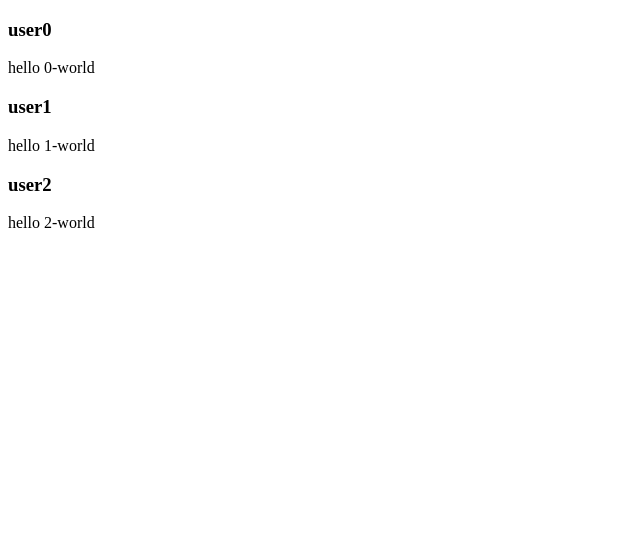
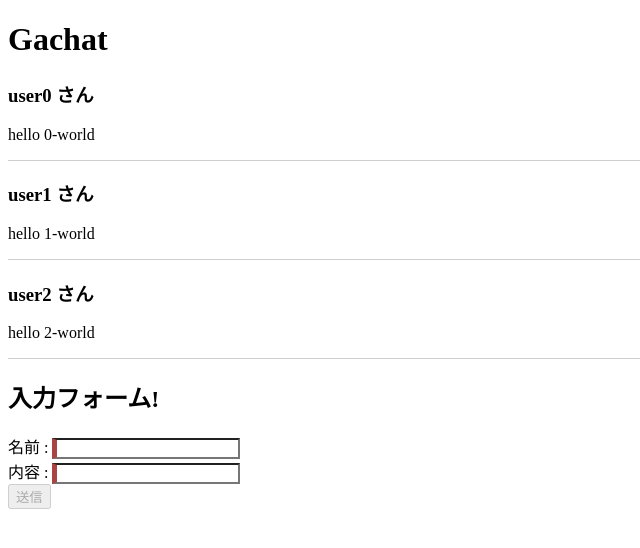
Before and after one commit to kinc-shinshu/gachat-client-angular, an Angular app: page / in a window 1280 px wide. Shown: the top 548 px of the page, without its empty margins (0-640 px from the left). Built offline with nearby package versions, Linux system fonts and the light colour scheme.

Commit message:
:pencil: Create basic chat page

```diff
--- a/src/app/app.module.ts
+++ b/src/app/app.module.ts
@@ -1,5 +1,6 @@
 import { BrowserModule } from '@angular/platform-browser';
 import { NgModule } from '@angular/core';
+import { FormsModule } from '@angular/forms';
 
 import { ChatComponent } from './chat/chat.component';
 
@@ -8,7 +9,8 @@ import { ChatComponent } from './chat/chat.component';
     ChatComponent
   ],
   imports: [
-    BrowserModule
+    BrowserModule,
+    FormsModule
   ],
   providers: [],
   bootstrap: [ChatComponent]
--- a/src/app/chat/chat.component.html
+++ b/src/app/chat/chat.component.html
@@ -1,6 +1,32 @@
+<h1>Gachat</h1>
+
 <div class="chatbox">
-  <div class="chatbox--chat" *ngFor="let chat of chats">
-    <h3>{{ chat.name }}</h3>
+  <div class="chatbox--loading" *ngIf="isFetching(); else chatBlock">
+    読み込み中...
+  </div>
+  <div class="chatbox--chat" *ngFor="let chat of chats" #chatBlock>
+    <h3>{{ chat.name }} さん</h3>
     <p>{{ chat.body }}</p>
   </div>
 </div>
+
+<div class="formbox">
+  <h2>入力フォーム!</h2>
+  <form class="formbox--form" #chatForm="ngForm" (ngSubmit)="onSubmit()">
+    <div class="formbox--form__group">
+      <label for="name">名前 : </label>
+      <input type="text" class="formbox--form__control" id="name"
+             required
+             [(ngModel)]="model.name" name="name">
+    </div>
+
+    <div class="formbox--form__group">
+      <label for="body">内容 : </label>
+      <input type="text" class="formbox--form__control" id="body"
+             required
+             [(ngModel)]="model.body" name="body">
+    </div>
+
+    <button type="submit" [disabled]="!chatForm.form.valid">送信</button>
+  </form>
+</div>
--- a/src/app/chat/chat.component.styl
+++ b/src/app/chat/chat.component.styl
@@ -0,0 +1,8 @@
+.chatbox--chat
+  border-bottom: 1px solid #cfcfcf
+
+.ng-valid[required], .ng-valid.required
+  border-left: 5px solid #42A948
+
+.ng-invalid:not(form)
+  border-left: 5px solid #A94442
--- a/src/app/chat/chat.component.ts
+++ b/src/app/chat/chat.component.ts
@@ -9,6 +9,7 @@ import { chats }  from './chat_mock';
 })
 export class ChatComponent implements OnInit {
   chats = [];
+  model = { name: '', body: '' };
 
   constructor() { }
 
@@ -16,9 +17,24 @@ export class ChatComponent implements OnInit {
     this.fetchChat();
   }
 
-  // rewrite REAL fetching
-  private fetchChat() {
+  onSubmit() {
+    this.chats = [ ...this.chats, this.model ];
+    this.model = { ...this.model, body: '' };
+  }
+
+  isFetching() {
+    return this.chats.length === 0;
+  }
+
+  // TODO: rewrite REAL fetching
+  private async fetchChat() {
+    await this.sleep(1000);
     this.chats = chats;
   }
 
+  private sleep(msec : number) {
+  return new Promise(function(resolve) {
+    setTimeout(function() {resolve()}, msec);
+  })
 }
+}
```
